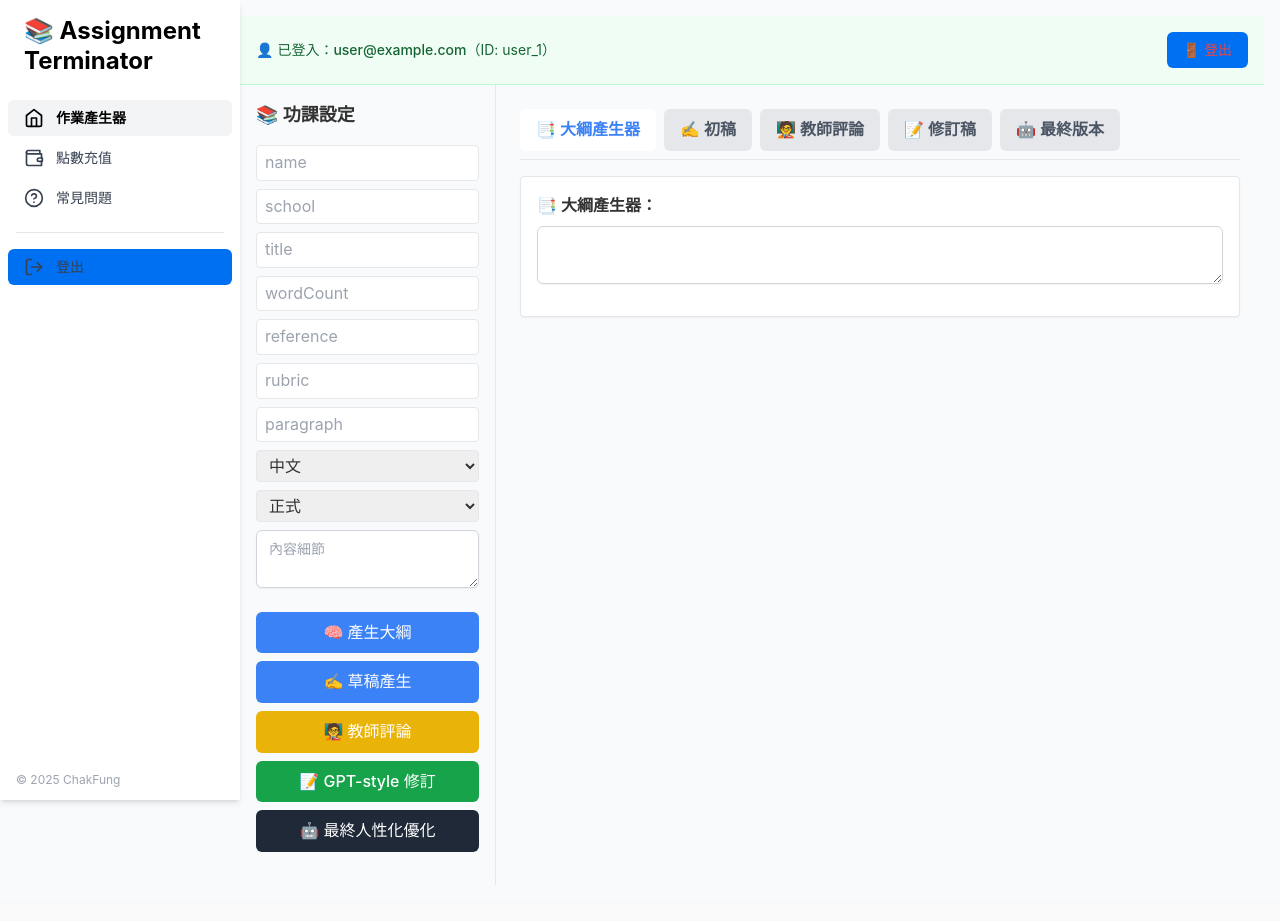
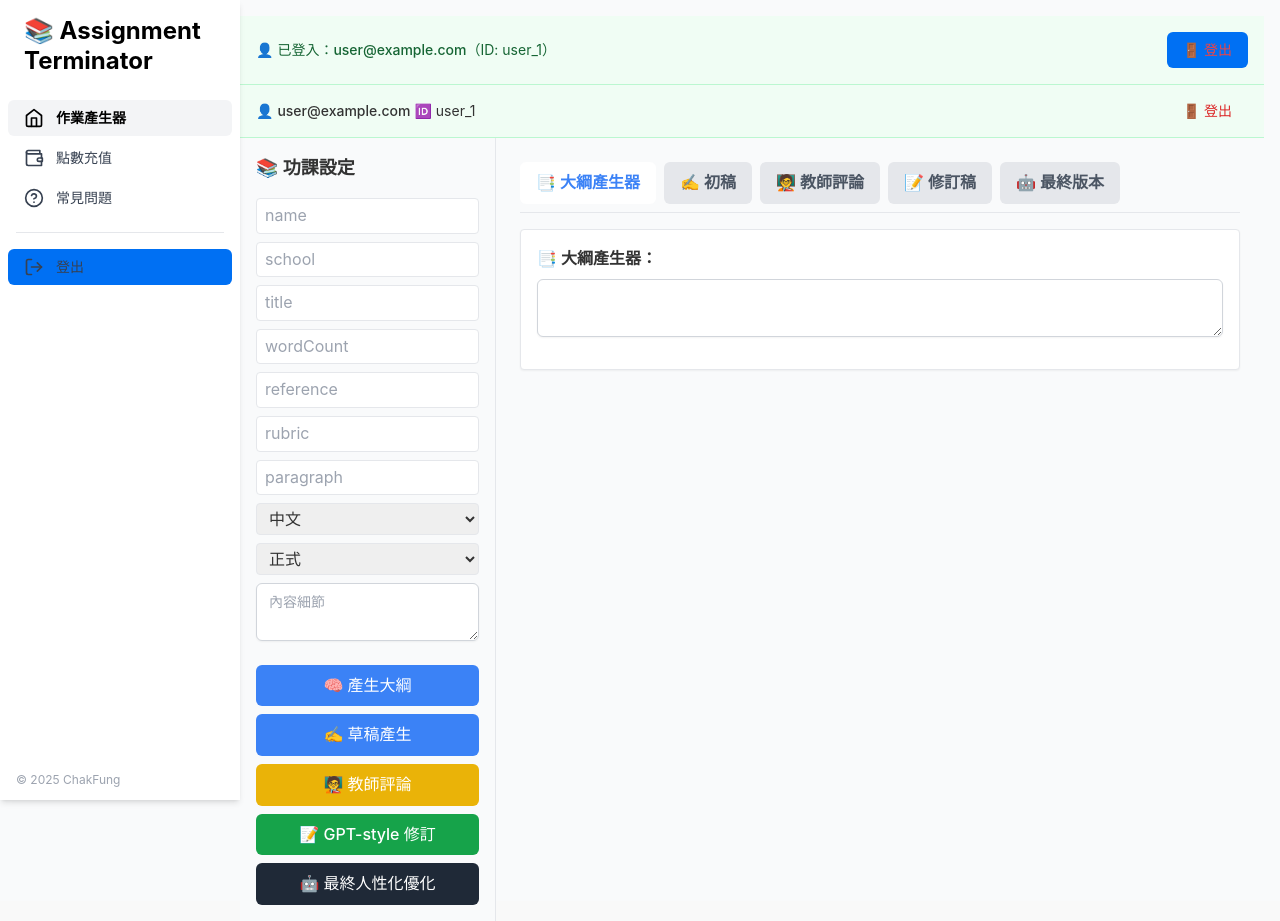
Before and after one commit to ndx218/Assignment-Terminator, a Next.js app: page / in a window 1280 px wide. Built offline with nearby package versions, Linux system fonts and the light colour scheme; no server answers; sample sign-in values are in the browser's storage.

Commit message:
Update EasyWorkUI.tsx

```diff
--- a/components/ui/EasyWorkUI.tsx
+++ b/components/ui/EasyWorkUI.tsx
@@ -1,6 +1,7 @@
 'use client';
 
 import { useState } from 'react';
+import { useSession, signOut } from 'next-auth/react'; // ✅ 加這行
 import { Tabs, TabsList, TabsTrigger, TabsContent } from '@/components/ui/tabs';
 import { Input } from '@/components/ui/input';
 import Textarea from '@/components/ui/textarea';
@@ -16,6 +17,8 @@ const sections = [
 ];
 
 export default function EasyWorkUI() {
+  const { data: session } = useSession(); // ✅ 加這行
+
   const [form, setForm] = useState({
     name: '', school: '', title: '', wordCount: '', language: '中文', tone: '正式',
     detail: '', reference: '', rubric: '', paragraph: ''
@@ -55,8 +58,29 @@ export default function EasyWorkUI() {
   };
 
   return (
-    <div className="flex h-screen">
-      <div className="w-64 border-r p-4 bg-gray-50">
+    <div className="flex flex-col h-screen">
+      {/* ✅ 登入資訊區塊 */}
+      <div className="w-full bg-green-50 border-b border-green-200 px-4 py-2 text-sm flex justify-between items-center">
+        <div>
+          👤 <span className="font-medium">{session?.user?.email}</span>
+          {' '}
+          🆔 {session?.user?.id}
+        </div>
+        <Button
+          variant="ghost"
+          className="text-red-600 hover:text-black px-2 py-1"
+          onClick={() => {
+            localStorage.removeItem('skipLogin');
+            signOut({ callbackUrl: '/login' });
+          }}
+        >
+          🚪 登出
+        </Button>
+      </div>
+
+      {/* 主畫面區域 */}
+      <div className="flex flex-1">
+        <div className="w-64 border-r p-4 bg-gray-50 overflow-y-auto">
           <h2 className="font-bold text-lg mb-4">📚 功課設定</h2>
           {['name', 'school', 'title', 'wordCount', 'reference', 'rubric', 'paragraph'].map((field) => (
             <Input key={field} name={field} placeholder={field} onChange={handleChange} className="mb-2 w-full" />
@@ -112,5 +136,6 @@ export default function EasyWorkUI() {
           </Tabs>
         </div>
       </div>
+    </div>
   );
 }
```
Lines whose indentation alone changed are shown as unchanged.
